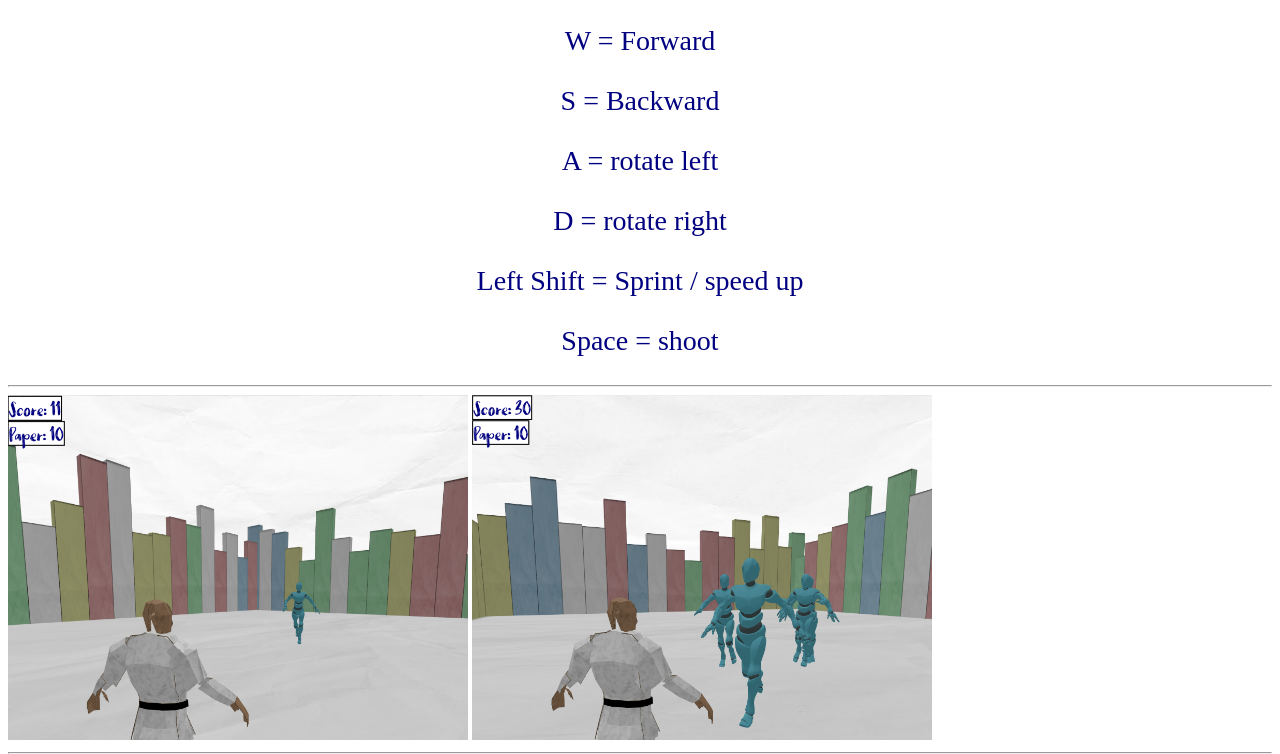
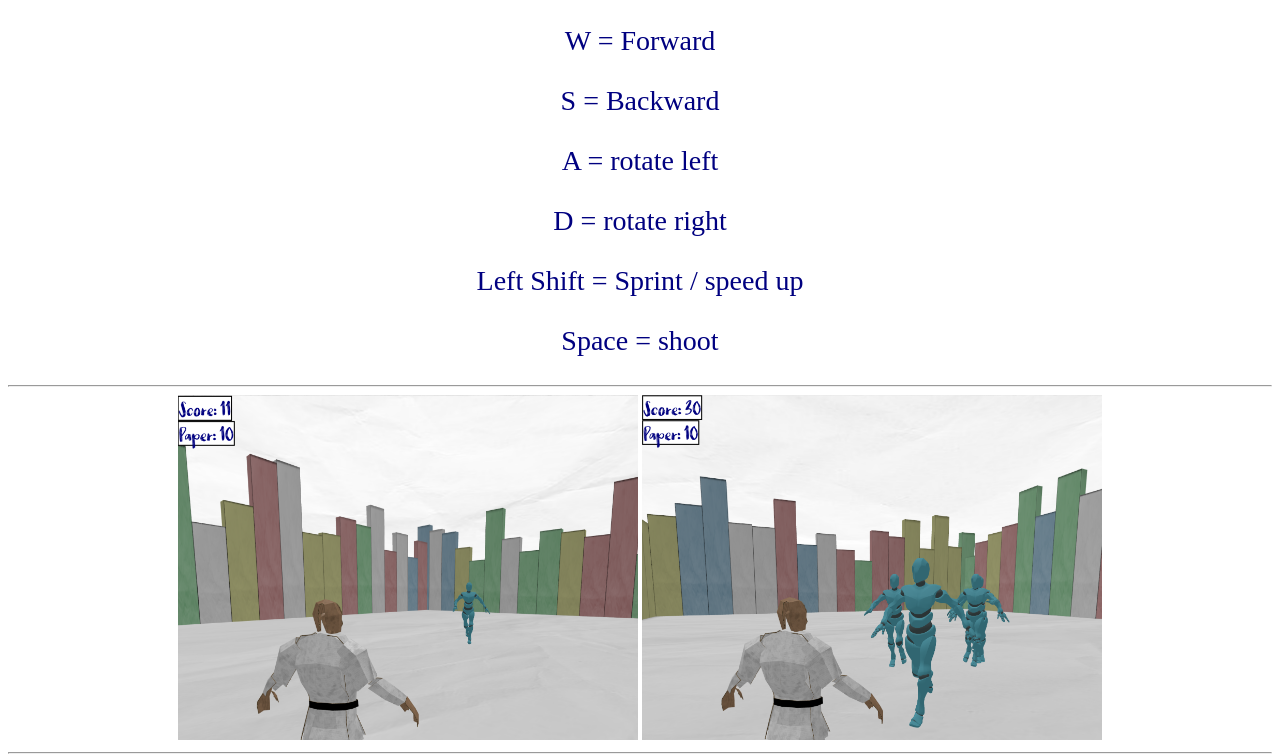
Before and after one commit to ClaymoreKiwi/PaperPlatoon, a website: page Public/MyWebGame/index.html in a window 1280 px wide. Shown: the part 541-1295 px from the top of the page. Drawn offline with Linux system fonts and the light colour scheme; a web font is replaced by a local one.

Commit message:
index update

```diff
--- a/Public/MyWebGame/index.html
+++ b/Public/MyWebGame/index.html
@@ -19,7 +19,8 @@
 
   <h2>How to play</h2>
   <p>The game is simple, survive as long as you can</p>
-  <p>dont get caught by the robots, only one hit is enough to end your round to try again. The game is simple, survive as long as you can</p>
+  <p>dont get caught by the robots, only one hit is enough to end your round to try again. The game is simple, survive
+    as long as you can</p>
   <p>W = Forward</p>
   <p>S = Backward</p>
   <p>A = rotate left</p>
@@ -27,7 +28,7 @@
   <p>Left Shift = Sprint / speed up</p>
   <p>Space = shoot</p>
   <hr>
-  <div align='centre'>
+  <div style="text-align: center;">
     <img src="/images/gameplay1.png" alt="gameplay" width="460" height="345">
     <img src="/images/gameplay2.png" alt="gameplay" width="460" height="345">
   </div>
```
